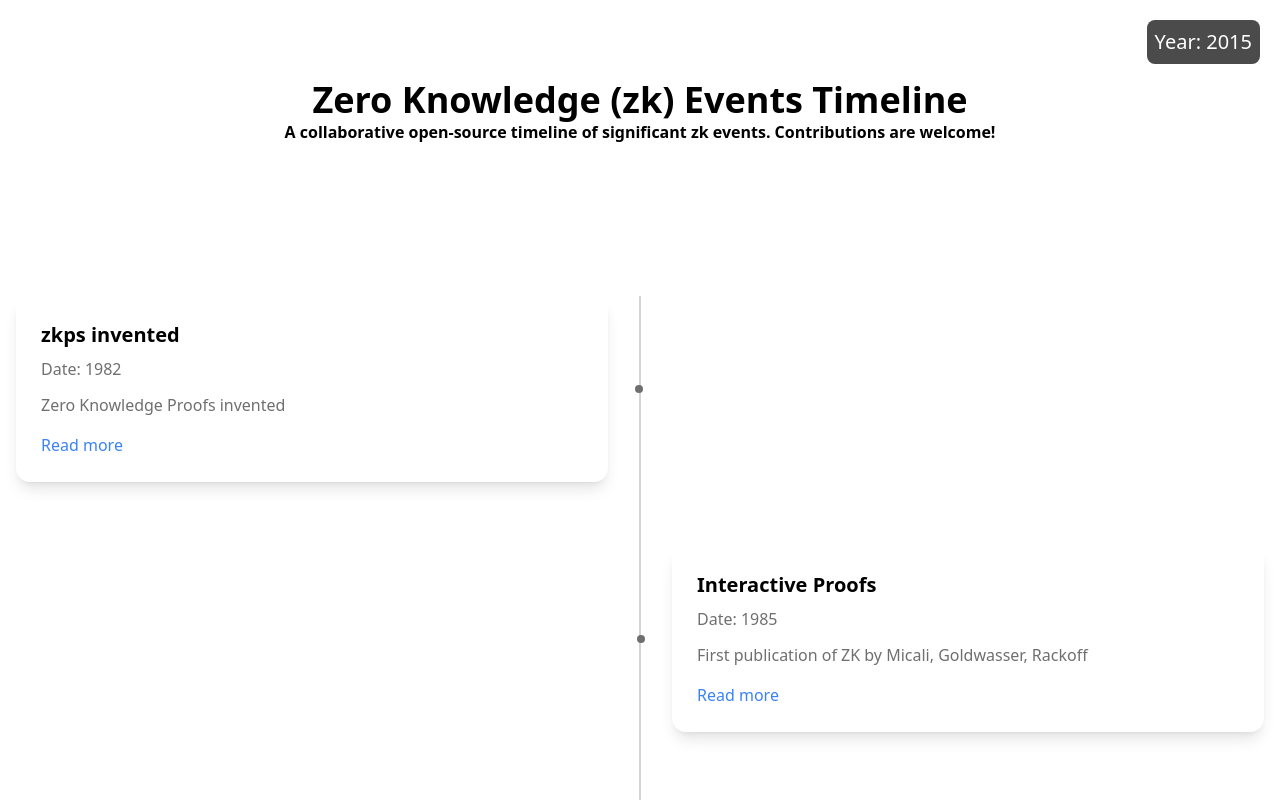
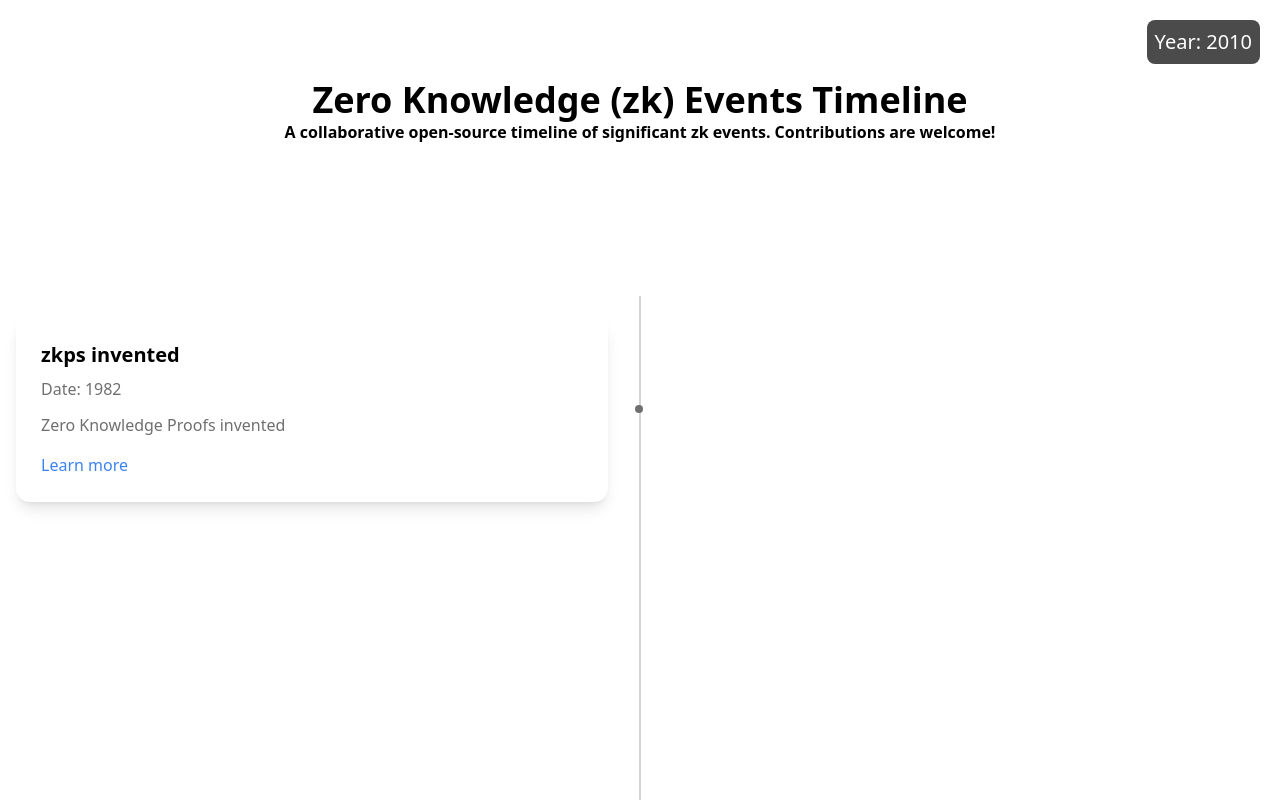
Before and after one commit to Violet-Bora-Lee/zk-timline-test, a Next.js app: page / in a window 1280 px wide. Shown: the top 800 px of the page. Built offline with nearby package versions, Linux system fonts and the light colour scheme.

Commit message:
Add margin adjustment by date

```diff
--- a/components/Timeline/TimelineItem.tsx
+++ b/components/Timeline/TimelineItem.tsx
@@ -6,10 +6,11 @@ const TimelineItem: FC<TimelineItemProps> = ({
   title,
   date,
   description,
-  link
+  link,
+  marginTop
 }) => {
   return (
-    <div className="relative mb-16 timeline-item" data-date={date}>
+    <div className="relative mb-8 timeline-item" data-date={date} style={{ marginTop }}>
       <div className={`flex items-center ${isLeft ? 'justify-start' : 'justify-end'} w-full`}>
         <div className={`w-full md:w-1/2 ${isLeft ? 'md:pr-8' : 'md:pl-8'}`}>
           <div className="bg-customWhite p-6 rounded-[14px] shadow-lg relative hover:-translate-y-1 transition-transform duration-300 border border-solid border-transparent">
@@ -25,7 +26,7 @@ const TimelineItem: FC<TimelineItemProps> = ({
             <h3 className="text-black text-xl font-bold mb-2">{title}</h3>
             <p className="text-customGray mb-3">Date: {date}</p>
             <p className="text-customGray mb-4">{description}</p>
-            {link && <a href={link} className="text-blue-500 hover:underline">Read more</a>}
+            {link && <a href={link} className="text-blue-500 hover:underline">Learn more</a>}
           </div>
         </div>
       </div>
--- a/components/Timeline/index.tsx
+++ b/components/Timeline/index.tsx
@@ -3,9 +3,11 @@ import TimelineItem from "./TimelineItem";
 import { TIMELINE_DATA } from "@/constants/timeline";
 
 const Timeline = () => {
+  // Sort TIMELINE_DATA by date
+  const sortedTimelineData = TIMELINE_DATA.sort((a, b) => new Date(a.date).getTime() - new Date(b.date).getTime());
+
   return (
     <section className="py-2 bg-white" id="timeline">
-      <FloatingYearDisplay />
       <div className="container mx-auto px-4">
         <div className="flex flex-col gap-8">
           <div className="relative">
@@ -16,7 +18,24 @@ const Timeline = () => {
             <div className="absolute left-4 top-8 w-2.5 h-2.5 bg-customGray rounded-full transform -translate-x-1" />
 
             {/* Content */}
-            {TIMELINE_DATA.map((item, index) => (
+            {sortedTimelineData.map((item, index) => {
+              // Calculate the time difference with the previous item
+              let marginTop = '20px'; // Default margin
+              if (index > 0) {
+                const prevDate = new Date(sortedTimelineData[index - 1].date);
+                const currDate = new Date(item.date);
+                const timeDifference = currDate.getTime() - prevDate.getTime();
+                const daysDifference = timeDifference / (1000 * 60 * 60 * 24);
+
+                // Reduce margin if the items are in the same year
+                if (prevDate.getFullYear() === currDate.getFullYear()) {
+                  marginTop = `${daysDifference * 0.2}px`; // Reduced margin for the same year
+                } else {
+                  marginTop = `${daysDifference * 0.5}px`; // Default margin for different years
+                }
+              }
+
+              return (
                 <TimelineItem
                   key={index}
                   isLeft={index % 2 === 0}
@@ -24,11 +43,14 @@ const Timeline = () => {
                   date={item.date}
                   description={item.description}
                   link={item.link}
+                  marginTop={marginTop}
                 />
-            ))}
+              );
+            })}
           </div>
         </div>
       </div>
+      <FloatingYearDisplay />
     </section>
   );
 };
--- a/types/timeline.ts
+++ b/types/timeline.ts
@@ -11,4 +11,5 @@ export interface TimelineProps {
 
 export interface TimelineItemProps extends TimelineItem {
   isLeft: boolean;
+  marginTop: string;
 }
```
Lines whose indentation alone changed are shown as unchanged.
